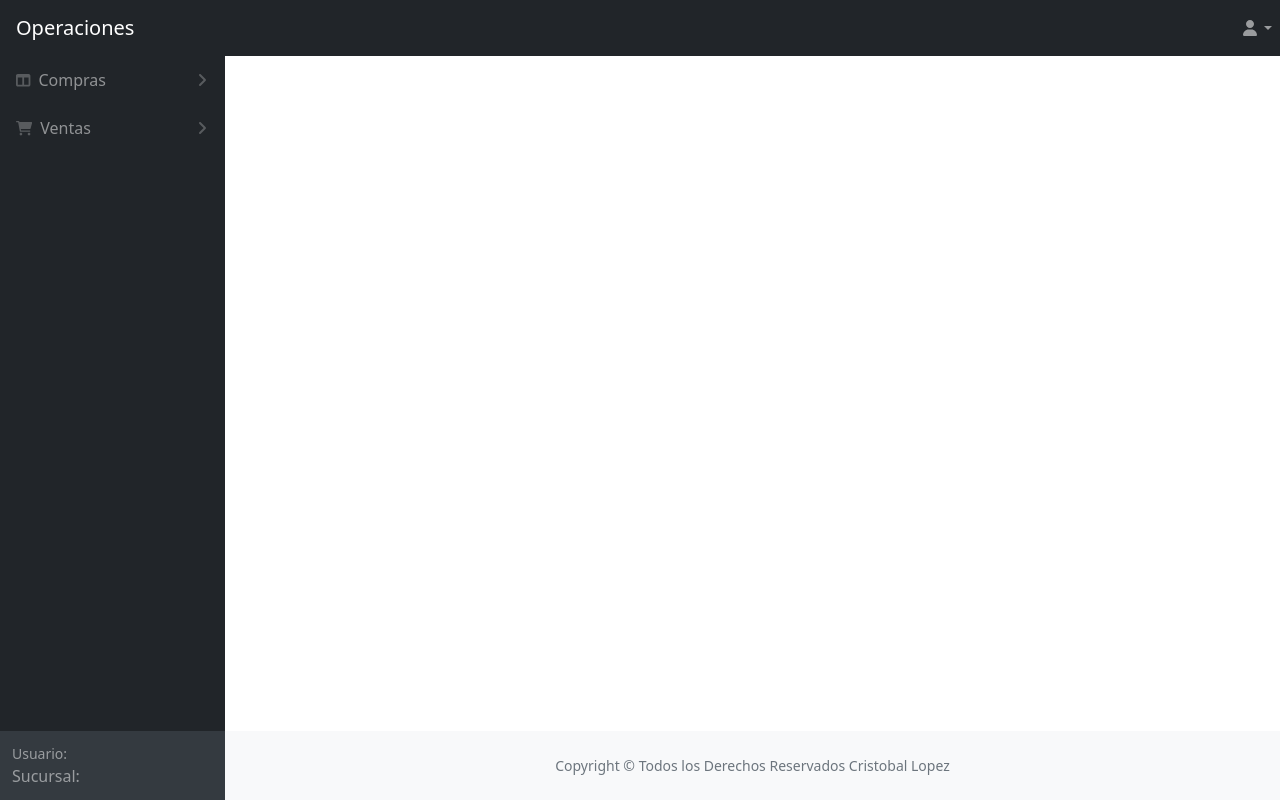
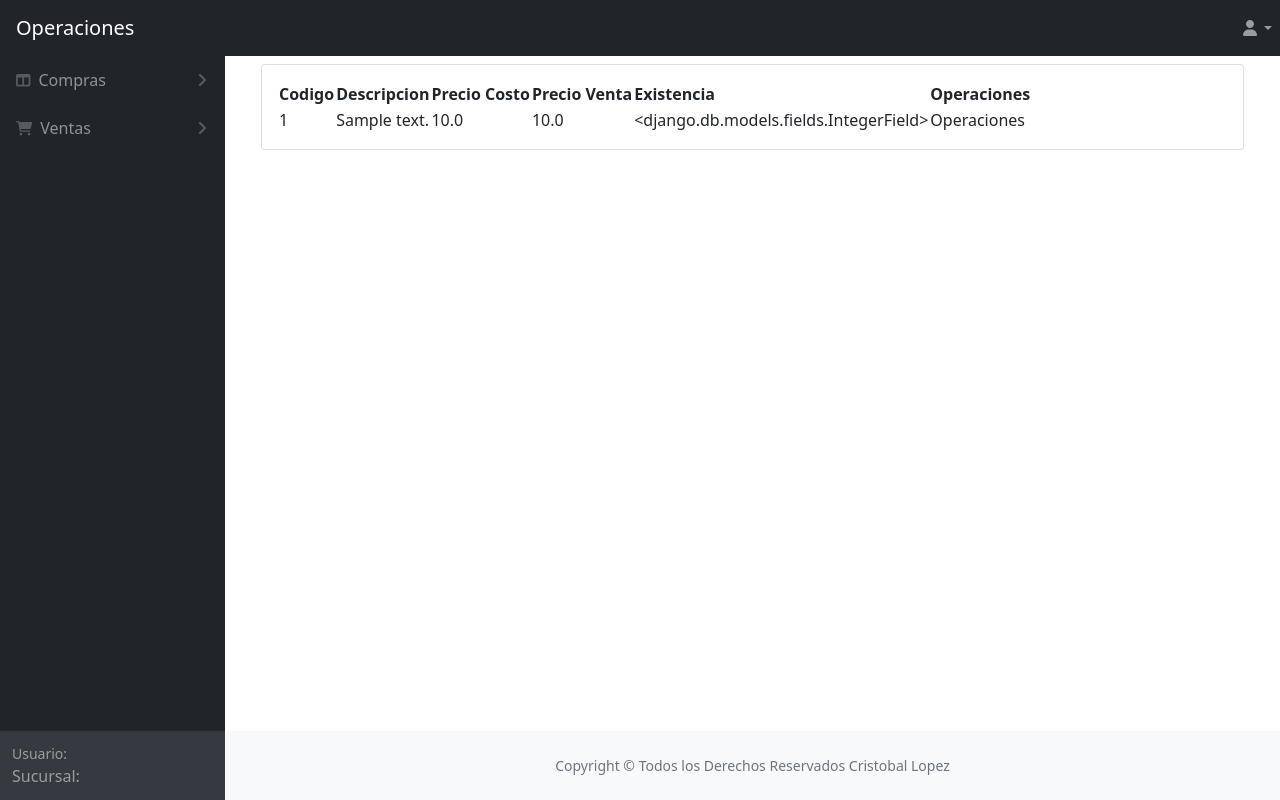
Before and after one commit to CrisMaster780/practicasdjango, a Django app: template templates/productos/index.html in a window 1280 px wide. Run offline with Django 4.2, Linux system fonts and the light colour scheme; the template is opened without the code that fills it: values that come from a table or form of the project are taken from there, others are empty; tables that the repository leaves empty hold one stand-in row (values such as "Sample post"); some libraries are stand-ins or nearby versions.

Commit message:
commit_1

```diff
--- a/core/settings.py
+++ b/core/settings.py
@@ -40,6 +40,7 @@
     'django.contrib.messages',
     'django.contrib.staticfiles',
     'app',
+    'productos',
 ]
 
 MIDDLEWARE = [
--- a/core/urls.py
+++ b/core/urls.py
@@ -19,5 +19,5 @@
 urlpatterns = [
     path('admin/', admin.site.urls),
     path('', include('app.urls'), name='Principal'),
-    path('productos/', include('productos.urls'), name='Productos'),
+    path('', include('productos.urls'), name='Productos'),
 ]
--- a/productos/urls.py
+++ b/productos/urls.py
@@ -2,6 +2,6 @@
 from . import views
 
 urlpatterns = [
-    path('', views.Index, name='Productos'),
+    path('productos/', views.Index, name='Productos'),
 
 ]
--- a/templates/base/index.html
+++ b/templates/base/index.html
@@ -51,7 +51,7 @@
                         <div class="collapse" id="collapseLayouts" aria-labelledby="headingOne"
                             data-bs-parent="#sidenavAccordion">
                             <nav class="sb-sidenav-menu-nested nav">
-                                <a class="nav-link" href="layout-static.html">Registrar Producto</a>
+                                <a class="nav-link" href="{% url 'Productos' %}">Registrar Producto</a>
                                 <a class="nav-link" href="layout-sidenav-light.html">Registrar Pedido</a>
                             </nav>
                         </div>
--- a/templates/productos/index.html
+++ b/templates/productos/index.html
@@ -2,4 +2,39 @@
 
 {% block content %}
 
+<main class="container-fluid mt-2">
+    <div class="container-fluid px-4">
+        <div class="card mb-4">
+            <div class="card-body">
+                <table id="datatablesSimple">
+                    <thead>
+                        <tr>
+                            <th>Codigo</th>
+                            <th>Descripcion</th>
+                            <th>Precio Costo</th>
+                            <th>Precio Venta</th>
+                            <th>Existencia</th>
+                            <th>Operaciones</th>
+                        </tr>
+                    </thead>
+
+                    {% for p in productos %}
+                    <tbody>
+                        <tr>
+                            <td> {{p.id}} </td>
+                            <td> {{p.descripcion}} </td>
+                            <td> {{p.precio_costo}} </td>
+                            <td> {{p.precio_venta}} </td>
+                            <td> {{p.existencia}} </td>
+                            <td> Operaciones  </td>
+                        </tr>
+
+                    </tbody>
+                    {% endfor %}
+                </table>
+            </div>
+        </div>
+    </div>
+</main>
+
 {% endblock %}
```
